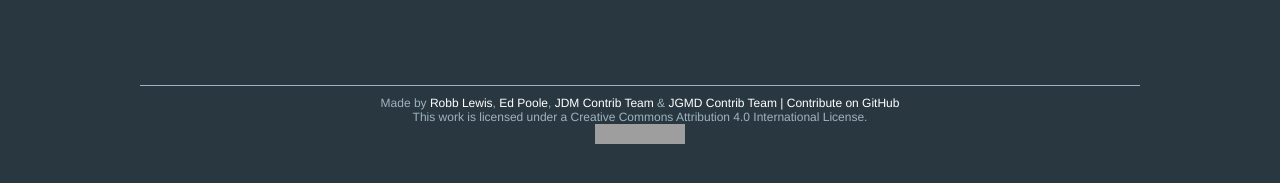
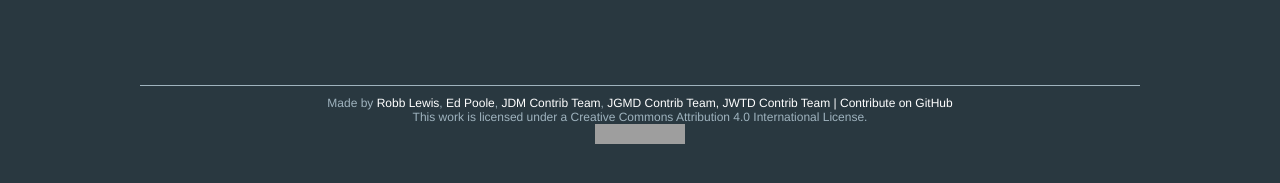
Before and after one commit to JustWhatsTheData/justwhatsthedata.github.io, a Jekyll site: the page built from _pages/index.html, in a window 1280 px wide and 900 px high, scrolled down 1552 px. Shown: the part 713-896 px from the top of the window. Built offline with Jekyll 4.4.1, drawn with Linux system fonts in a browser that asks for light colours; some of the changed text lies outside the part shown; grey boxes are pictures that could not be loaded.

Commit message:
Links jgmd chande to jwtd

```diff
--- a/_data/trans/en-GB.json
+++ b/_data/trans/en-GB.json
@@ -23,7 +23,7 @@
     "guideimpossible": "kjjhsalfkjdhsakljfhskjld imposible",
     "guidemedium": "Sajsdghfklhasdlfkjhsalkdjfh medium",
     "hideinfo": "hide info...",
-    "link_jdm": "Visit JustDeleteMe",
+    "link_jdm": "Visit JustGetMyData",
     "mikerogers": "Mike Rogers",
     "name": "English",
     "noinfo": "No Info Available",
--- a/_includes/footer.html
+++ b/_includes/footer.html
@@ -2,8 +2,8 @@
     <div class="info-container">
         <footer>
             {{ site.data.trans[page.lang].footercredits }}
-                <a href='https://robblewis.me'>Robb Lewis</a>, <a href='https://github.com/edpoole'>Ed Poole</a>, <a href='https://github.com/jdm-contrib'>JDM Contrib Team</a> & <a href='https://github.com/justgetmydata'>JGMD Contrib Team
-                | <a href='https://github.com/justgetmydata/jgmd'> {{ site.data.trans[page.lang].contribute }} </a>
+                <a href='https://robblewis.me'>Robb Lewis</a>, <a href='https://github.com/edpoole'>Ed Poole</a>, <a href='https://github.com/jdm-contrib'>JDM Contrib Team</a>, <a href='https://github.com/justgetmydata'>JGMD Contrib Team, <a href='https://github.com/justwhatsthedata/'>JWTD Contrib Team
+                | <a href='https://github.com/JustWhatsTheData/justwhatsthedata.github.io'> {{ site.data.trans[page.lang].contribute }} </a>
             <br>
             {{ site.data.trans[page.lang].footerlicense }}
             <br>
--- a/_includes/header.html
+++ b/_includes/header.html
@@ -44,7 +44,7 @@
     <p>
 <!--         <a href="#extension" class="button banner">{{ site.data.trans[page.lang].extension }}</a> -->
         {% assign sl = page.lang | split: "-" %}
-        <a class="button jdm" href="https://justdeleteme.xyz{%if page.lang != 'en-GB'%}/{{sl[0]}}{% endif %} "> {{site.data.trans[page.lang].link_jdm }}</a>
+        <a class="button jdm" href="https://justgetmydata.com{%if page.lang != 'en-GB'%}/{{sl[0]}}{% endif %} "> {{site.data.trans[page.lang].link_jdm }}</a>
         <a class="button" href="https://github.com/JustWhatsTheData/justwhatsthedata.github.io">{{site.data.trans[page.lang].contribute}}</a>
         <a class="button" href="https://crowdin.com/project/jgmd">{{site.data.trans[page.lang].translate}}</a>
         <a class="button" href="https://twitter.com/intent/tweet?text={{ site.data.trans[page.lang].title | replace: ' ', '+' }}+https%3A%2F%2Fjustgetmydata.com">{{ site.data.trans.[page.lang].twitter }}</a>
```
Also changed, not shown: README.md (+1 -1 lines).
